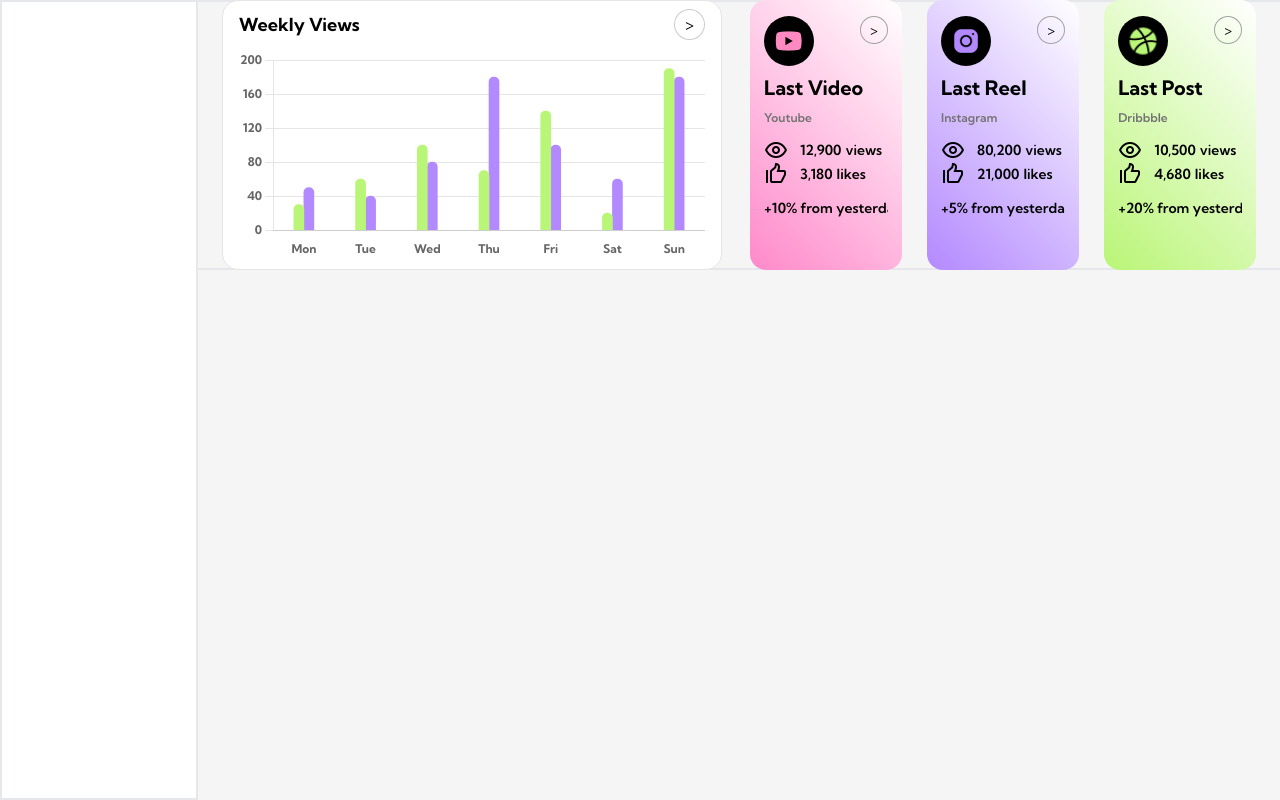
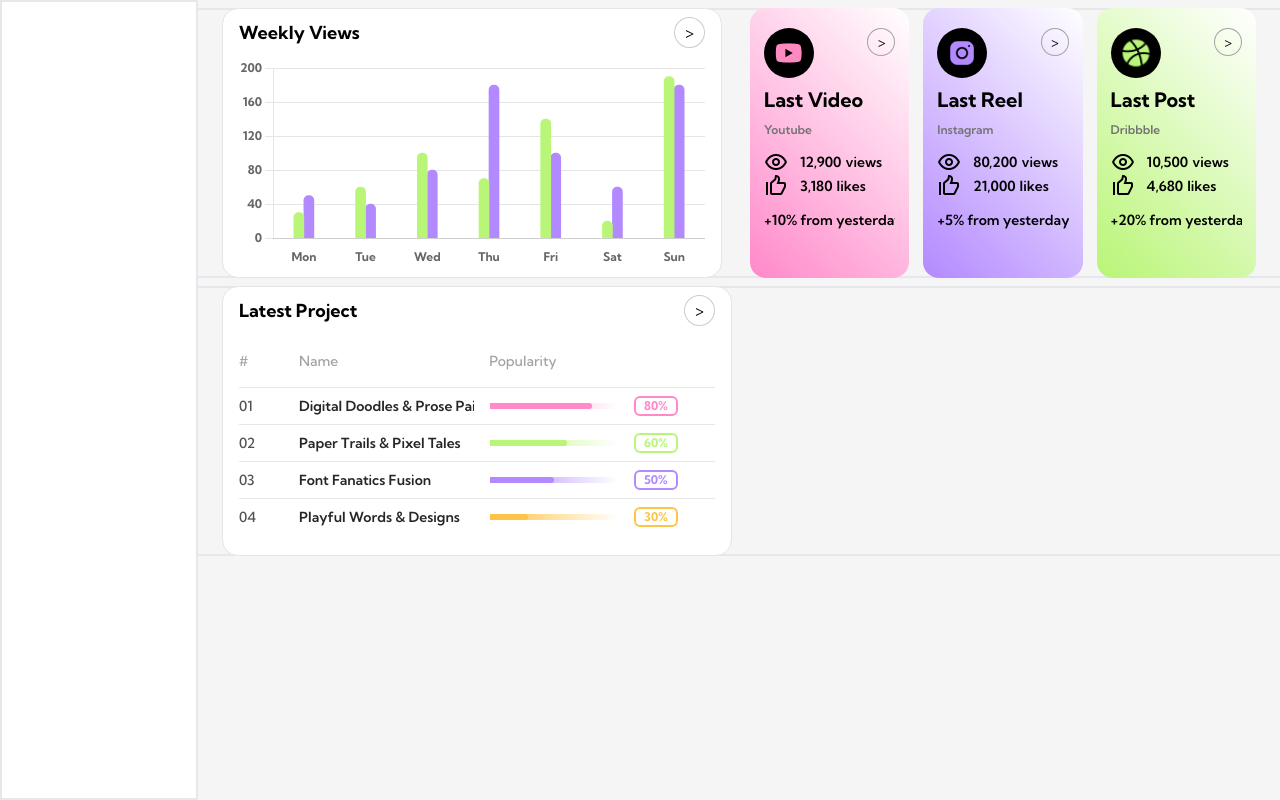
Before and after one commit to tejas-git64/SocialDashboard, a SvelteKit app: page / in a window 1280 px wide. Built offline with nearby package versions, Linux system fonts and the light colour scheme.

Commit message:
added project card

```diff
--- a/src/components/Card/Card.svelte
+++ b/src/components/Card/Card.svelte
@@ -7,7 +7,7 @@
 
 <div
 	style="background: linear-gradient(45deg, {card.bgColor}, #fff);"
-	class="w-[31.5%] h-52 sm:h-[210px] md:h-[230px] lg:h-full xl:w-[30%] xl:max-w-[250px] rounded-2xl p-3 sm:p-[14px] sm:py-[10px] xl:py-[16px] hover:shadow-xl transition-all ease-in"
+	class="w-[31.5%] flex-shrink-0 sm:max-w-auto md:w-[31.5%] h-52 sm:h-[210px] md:h-[230px] lg:h-full xl:max-w-[250px] rounded-2xl p-3 sm:p-[14px] sm:py-[10px] xl:py-5 hover:shadow-xl transition-all ease-in"
 >
 	<div class="flex h-auto md:h-auto items-start justify-between">
 		<img src={card.icon} alt="social-logo" class="w-12 h-12 xl:w-[50px] xl:h-[50px] rounded-full" />
--- /dev/null
+++ b/src/components/Project/Project.svelte
@@ -0,0 +1,23 @@
+<script lang="ts">
+	import { projects } from '../../stores/stores';
+	import ProjectProgress from '../ProjectProgress/ProjectProgress.svelte';
+</script>
+
+<div
+	class="p-4 py-2 flex flex-col items-start justify-between w-full h-full lg:w-[50%] lg:h-[270px] xl:w-[510px] rounded-2xl hover:shadow-xl border-[1px] border-neutral-200 transition-all ease-out mr-3 bg-white"
+>
+	<div class="w-full h-full md:h-auto flex justify-between items-center pb-2">
+		<h2 class="font-bold text-md xl:text-lg">Latest Project</h2>
+		<button>></button>
+	</div>
+	<div class="w-full flex items-center justify-start py-2">
+		<p class="sm:w-[20%] w-[13%] md:w-[60px] text-sm font-medium text-neutral-400">#</p>
+		<p class="sm:w-[60%] w-[42%] md:w-[40%] text-sm font-medium text-neutral-400">Name</p>
+		<p class="sm:w-[60%] w-[40%] md:w-[45%] text-sm font-medium text-neutral-400">Popularity</p>
+	</div>
+	<div class="w-full h-40">
+		{#each $projects as project, index}
+			<ProjectProgress {project} {index} />
+		{/each}
+	</div>
+</div>
--- /dev/null
+++ b/src/components/ProjectProgress/ProjectProgress.svelte
@@ -0,0 +1,36 @@
+<script lang="ts">
+	import type { ProjectType } from '../../types/DashboardTypes';
+	export let project: ProjectType;
+	export let index: number;
+</script>
+
+<div class="w-full flex items-center justify-start text-neutral-600 py-2 border-t-[1px]">
+	<p class="sm:w-[14%] w-[12.5%] md:w-[60px] lg:w-[60px] text-sm font-medium">
+		{index > 9 ? index + 1 : '0' + (index + 1)}
+	</p>
+	<b
+		class="sm:w-[40%] w-[38%] md:w-[38%] text-sm mr-[4.5%] sm:mr-[3.5%] md:mr-[2.5%] lg:w-[36%] lg:mr-4 xl:w-[175px] font-semibold text-neutral-800 whitespace-nowrap overflow-hidden"
+		>{project.name}</b
+	>
+	<div class="w-auto flex items-center justify-start xl:mr-4">
+		<!--Progress bar-->
+		<div
+			style="background: linear-gradient(90deg,{project.color},#fff);"
+			class="w-[25vw] md:w-[32vw] h-[5px] sm:h-[6px] mr-2 sm:mr-4 lg:w-[12vw] xl:w-32 text-sm font-medium border-none"
+		>
+			<div
+				style="background-color: {project.color}; width: {project.popularityPercentage +
+					'%'}; height: 100%; border-radius: 10px;"
+			/>
+		</div>
+		<p
+			style="border: 2px solid {project.color}; color: {project.color};"
+			class="text-[10px] sm:text-xs px-2 border-2 rounded-md font-bold"
+		>
+			{project.popularityPercentage}%
+		</p>
+	</div>
+</div>
+
+<style>
+</style>
--- a/src/routes/+page.svelte
+++ b/src/routes/+page.svelte
@@ -1,12 +1,13 @@
 <script lang="ts">
 	import Card from '../components/Card/Card.svelte';
 	import WeeklyViews from '../components/Charts/WeeklyViews/WeeklyViews.svelte';
+	import Project from '../components/Project/Project.svelte';
 	import { socialMediaCards } from '../stores/stores';
 </script>
 
-<div class="w-full h-full flex flex-col sm:flex-row items-start justify-start bg-neutral-100">
+<div class="w-full h-full flex flex-col items-start justify-start bg-neutral-100">
 	<div
-		class="w-full h-auto xl:h-[270px] border-y-2 mx-auto flex flex-col lg:flex-row items-center justify-start px-6 py-0"
+		class="w-full h-auto xl:h-[270px] border-y-2 mx-auto flex flex-col lg:flex-row items-center justify-start px-6 py-0 my-2"
 	>
 		<WeeklyViews />
 		<div
@@ -18,4 +19,9 @@
 			{/each}
 		</div>
 	</div>
+	<div
+		class="w-full h-auto xl:h-[270px] mx-auto flex flex-col lg:flex-row items-center justify-start px-6 py-0 border-y-2"
+	>
+		<Project />
+	</div>
 </div>
--- a/src/stores/stores.ts
+++ b/src/stores/stores.ts
@@ -2,7 +2,7 @@ import { writable } from 'svelte/store';
 import youtube from '../assets/images/icons8-youtube-50.png';
 import insta from '../assets/images/icons8-instagram-64.png';
 import dribbble from '../assets/images/icons8-dribbble-48.png';
-export const colors = ['#FF89CA', '#B389FF', '#B9F576'];
+export const colors = ['#FF89CA', '#B389FF', '#B9F576', '#FFC345'];
 
 export const socialMediaCards = writable([
 	{
@@ -33,3 +33,26 @@ export const socialMediaCards = writable([
 		bgColor: colors[2]
 	}
 ]);
+
+export const projects = writable([
+	{
+		name: 'Digital Doodles & Prose Painters',
+		popularityPercentage: 80,
+		color: colors[0]
+	},
+	{
+		name: 'Paper Trails & Pixel Tales',
+		popularityPercentage: 60,
+		color: colors[2]
+	},
+	{
+		name: 'Font Fanatics Fusion',
+		popularityPercentage: 50,
+		color: colors[1]
+	},
+	{
+		name: 'Playful Words & Designs',
+		popularityPercentage: 30,
+		color: colors[3]
+	}
+]);
--- a/src/types/DashboardTypes.ts
+++ b/src/types/DashboardTypes.ts
@@ -7,3 +7,9 @@ export type CardType = {
 	percentageIncrease: string;
 	bgColor: string;
 };
+
+export type ProjectType = {
+	name: string;
+	popularityPercentage: number;
+	color: string;
+};
```
